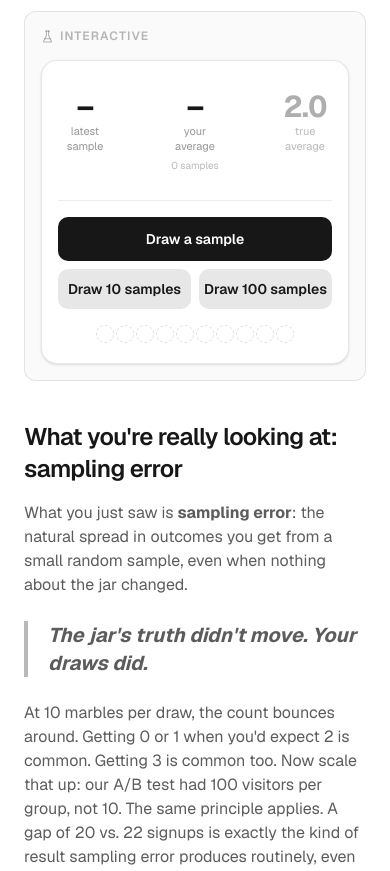
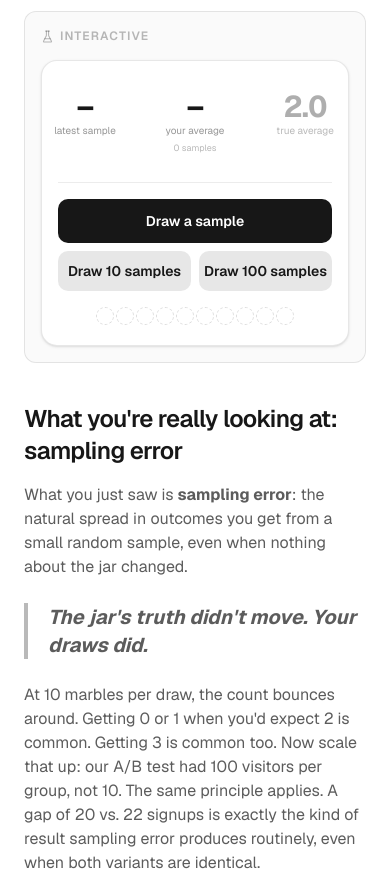
Before and after one commit to codedebugrepeat/ab-test-guide, a Next.js app: page /why-small-samples-lie in a window 390 px wide. Shown: the part 1740-2611 px from the top of the page. Built offline with nearby package versions, Linux system fonts and the light colour scheme.

Commit message:
Avoid text wrapping on mobile

```diff
--- a/components/tutorial/widgets/marble-sampling-widget.tsx
+++ b/components/tutorial/widgets/marble-sampling-widget.tsx
@@ -39,11 +39,11 @@ function StatCard({
       >
         {value}
       </span>
-      <span className={`text-center text-[11px] leading-snug ${dim ? "text-foreground/30" : "text-foreground/45"}`}>
+      <span className={`text-center text-[10px] leading-snug whitespace-nowrap sm:text-[11px] ${dim ? "text-foreground/30" : "text-foreground/45"}`}>
         {label}
       </span>
       {sub && (
-        <span className="mt-0.5 text-[10px] text-foreground/30">{sub}</span>
+        <span className="mt-0.5 text-[9px] text-foreground/30 whitespace-nowrap sm:text-[10px]">{sub}</span>
       )}
     </div>
   );
```
